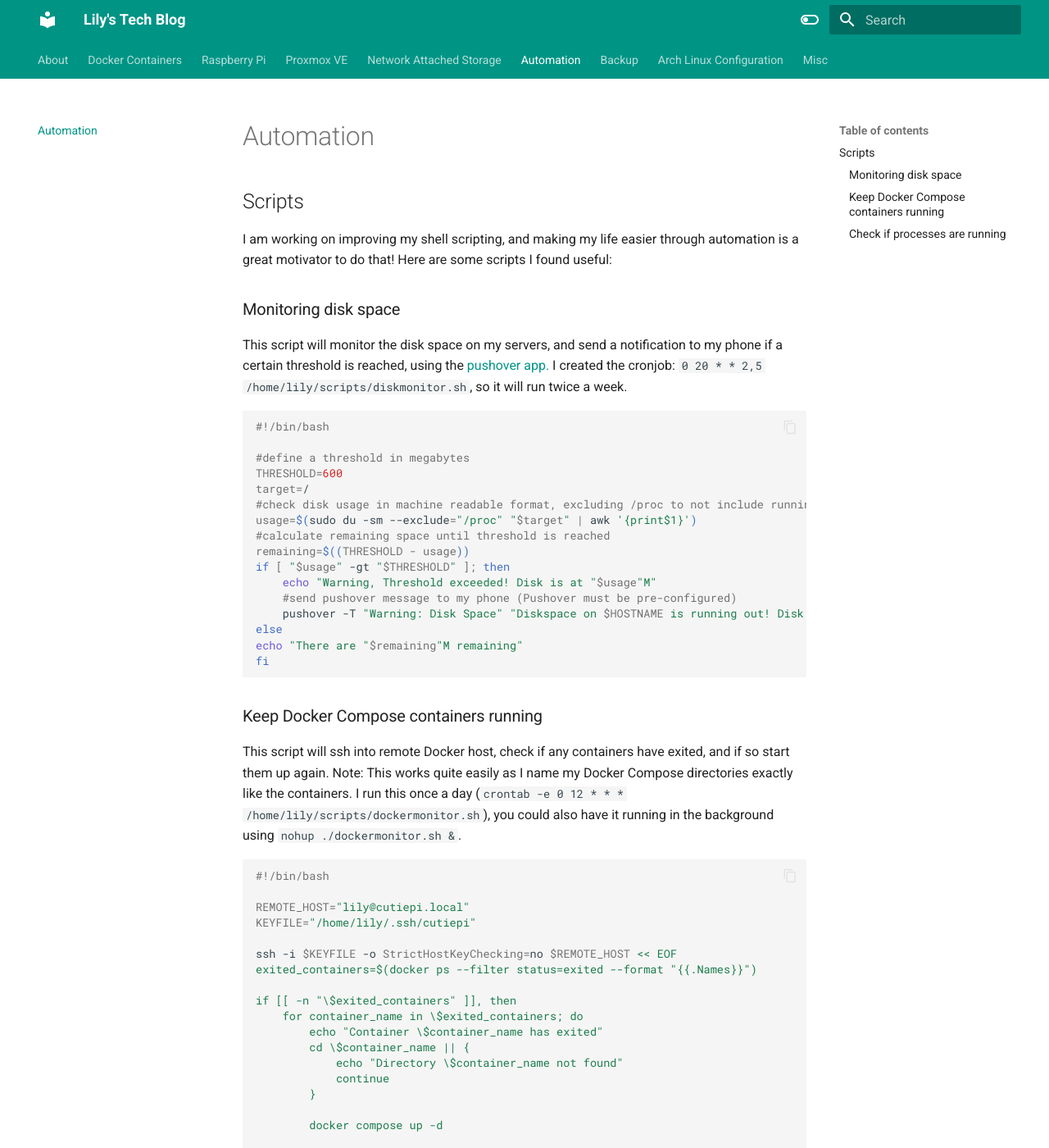
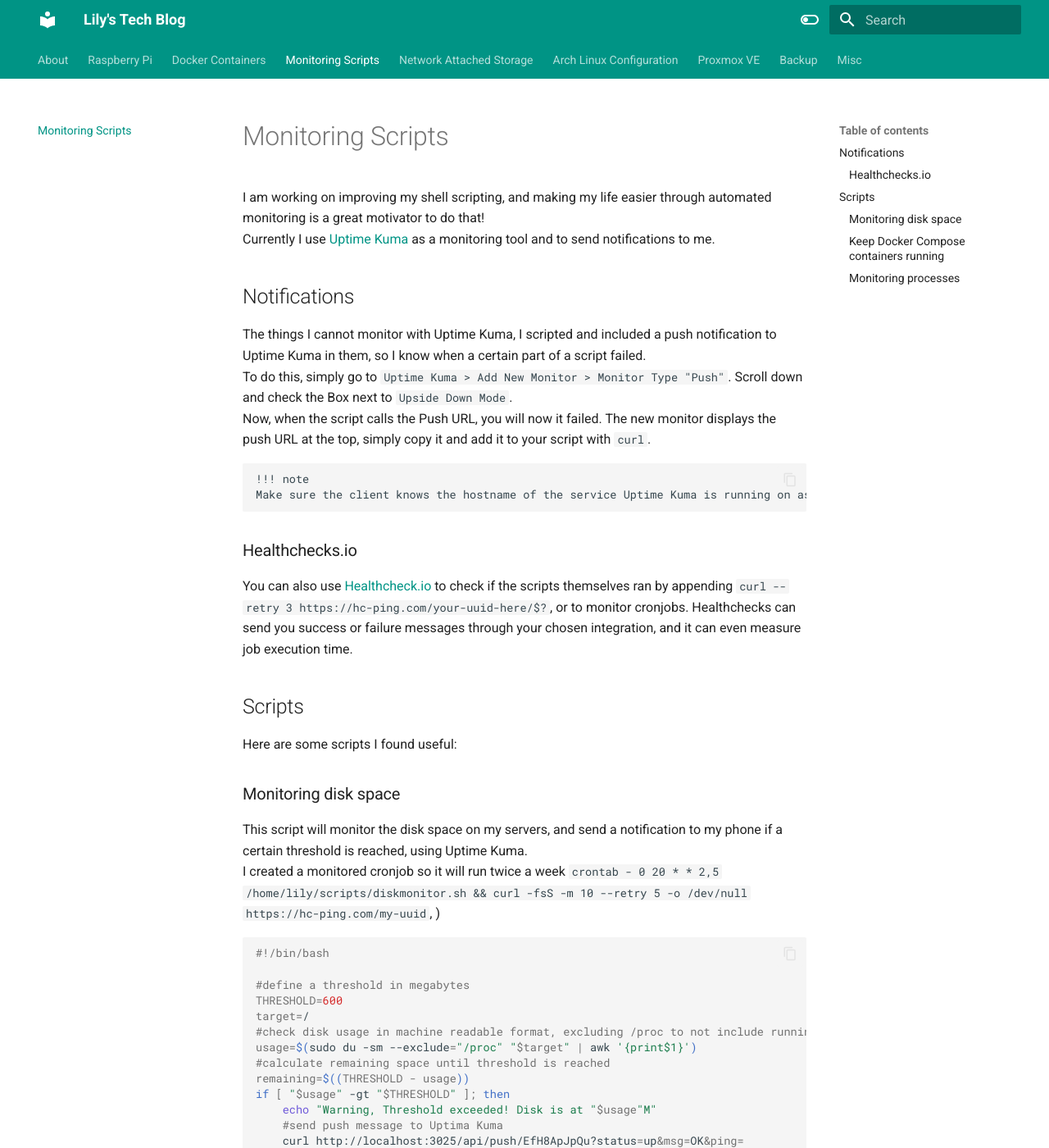
Before and after one commit to witchessabath/mkdocs, an MkDocs documentation site: the page built from docs/scripts.md, in a window 1280 px wide and 1400 px high. Shown: the whole window at 82% size. Built offline with MkDocs 1.6.1 and Material for MkDocs 9.7.7, drawn with Linux system fonts in a browser that asks for light colours; some of the changed text lies outside the part shown.

Commit message:
modified scripts.md

````diff
--- a/docs/automation.md
+++ b/docs/scripts.md
@@ -1,11 +1,27 @@
-# Automation
+# Monitoring Scripts
+
+I am working on improving my shell scripting, and making my life easier through automated monitoring is a great motivator to do that!<br />
+Currently I use [Uptime Kuma](Docker.md#uptime-kuma) as a monitoring tool and to send notifications to me.<br />
+
+## Notifications
+
+The things I cannot monitor with Uptime Kuma, I scripted and included a push notification to Uptime Kuma in them, so I know when a certain part of a script failed.<br />
+To do this, simply go to `Uptime Kuma > Add New Monitor > Monitor Type "Push"`. Scroll down and check the Box next to `Upside Down Mode`. <br />
+Now, when the script calls the Push URL, you will now it failed. The new monitor displays the push URL at the top, simply copy it and add it to your script with `curl`.<br />
+
+    !!! note
+    Make sure the client knows the hostname of the service Uptime Kuma is running on as it's included in the URL, or simply replace with localhost if the script is running on the same server as Kuma.
+
+### Healthchecks.io
+You can also use <a href="https://healthchecks.io/" target="_blank">Healthcheck.io</a> to check if the scripts themselves ran by appending `curl --retry 3 https://hc-ping.com/your-uuid-here/$?`, or to monitor cronjobs.
+Healthchecks can send you success or failure messages through your chosen integration, and it can even measure job execution time.
 
 ## Scripts
-I am working on improving my shell scripting, and making my life easier through automation is a great motivator to do that!
 Here are some scripts I found useful:
 
 ### Monitoring disk space
-This script will monitor the disk space on my servers, and send a notification to my phone if a certain threshold is reached, using the <a href="https://github.com/akusei/pushover-bash" target="_blank">pushover app.</a> I created the cronjob: `0 20 * * 2,5 /home/lily/scripts/diskmonitor.sh`, so it will run twice a week.
+This script will monitor the disk space on my servers, and send a notification to my phone if a certain threshold is reached, using Uptime Kuma. <br />
+I created a monitored cronjob so it will run twice a week `crontab - 0 20 * * 2,5 /home/lily/scripts/diskmonitor.sh && curl -fsS -m 10 --retry 5 -o /dev/null https://hc-ping.com/my-uuid`, )
 ```bash
 #!/bin/bash
 
@@ -18,8 +34,8 @@
 remaining=$((THRESHOLD - usage))
 if [ "$usage" -gt "$THRESHOLD" ]; then
     echo "Warning, Threshold exceeded! Disk is at "$usage"M"
-    #send pushover message to my phone (Pushover must be pre-configured)
-    pushover -T "Warning: Disk Space" "Diskspace on $HOSTNAME is running out! Disk is at "$usage"M"
+    #send push message to Uptima Kuma
+    curl http://localhost:3025/api/push/EfH8ApJpQu?status=up&msg=OK&ping=
 else
 echo "There are "$remaining"M remaining"
 fi
@@ -35,9 +51,11 @@
 REMOTE_HOST="lily@cutiepi.local"
 KEYFILE="/home/lily/.ssh/cutiepi"
 
+#SSH into the server and store exited containers in variable
 ssh -i $KEYFILE -o StrictHostKeyChecking=no $REMOTE_HOST << EOF
 exited_containers=$(docker ps --filter status=exited --format "{{.Names}}")
 
+#if variable not empty > cd into the container directories and run the docker compose up command
 if [[ -n "\$exited_containers" ]], then
     for container_name in \$exited_containers; do
         echo "Container \$container_name has exited"
@@ -52,7 +70,9 @@
         if [[ -n "\$running_container" ]]; then
             echo "Container \$container_name is running again"
          else
+            #if containers can't be restarted, send push notification to Uptime Kuma
             echo "Failed to start container \$container_name"
+            curl http://localhost:3025/api/push/bCe0PPb4OZ?status=up&msg=OK&ping=
         fi
 
          cd
@@ -63,9 +83,10 @@
 EOF
 ```
 
-### Check if processes are running
+### Monitoring processes
 Simple script to quickly check for running processes.
 ```bash
+#!/bin/bash
 echo "Enter process name: "
 read process
 
````
Also changed, not shown: docs/.pages.
